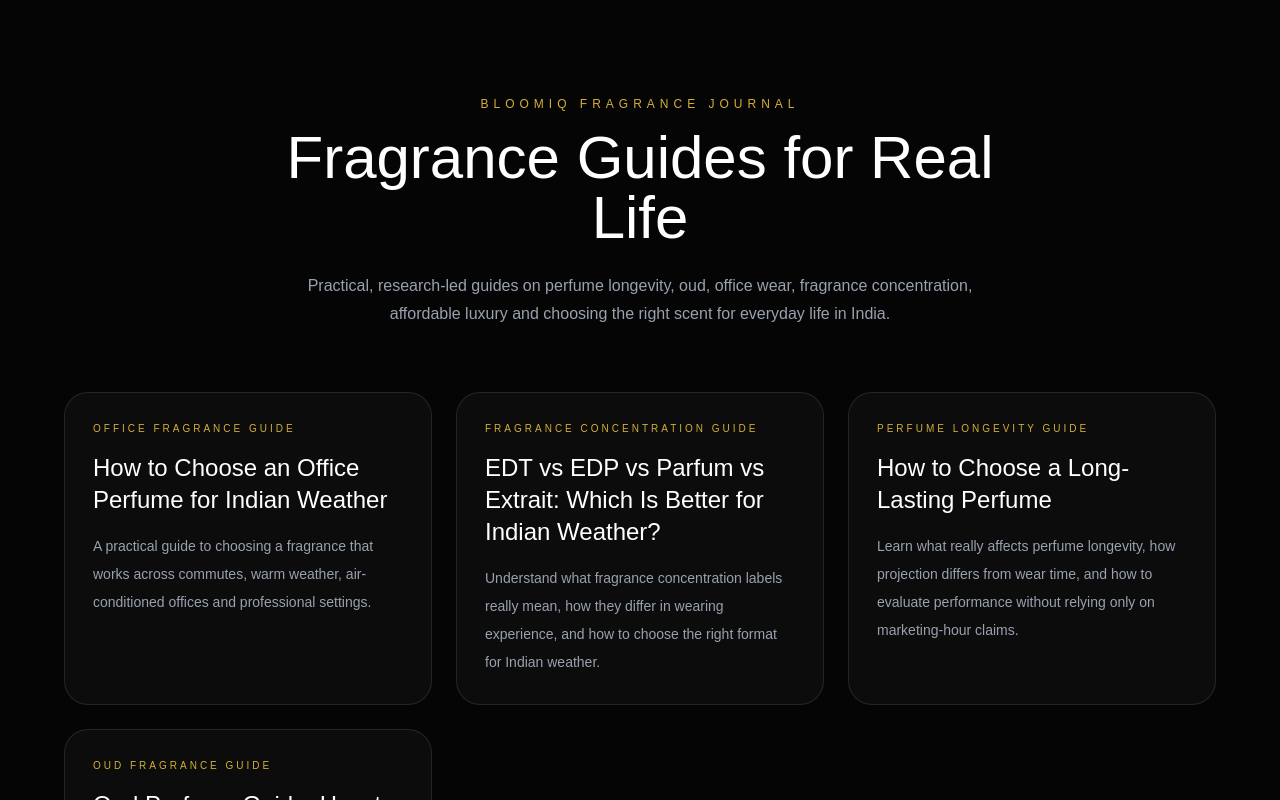
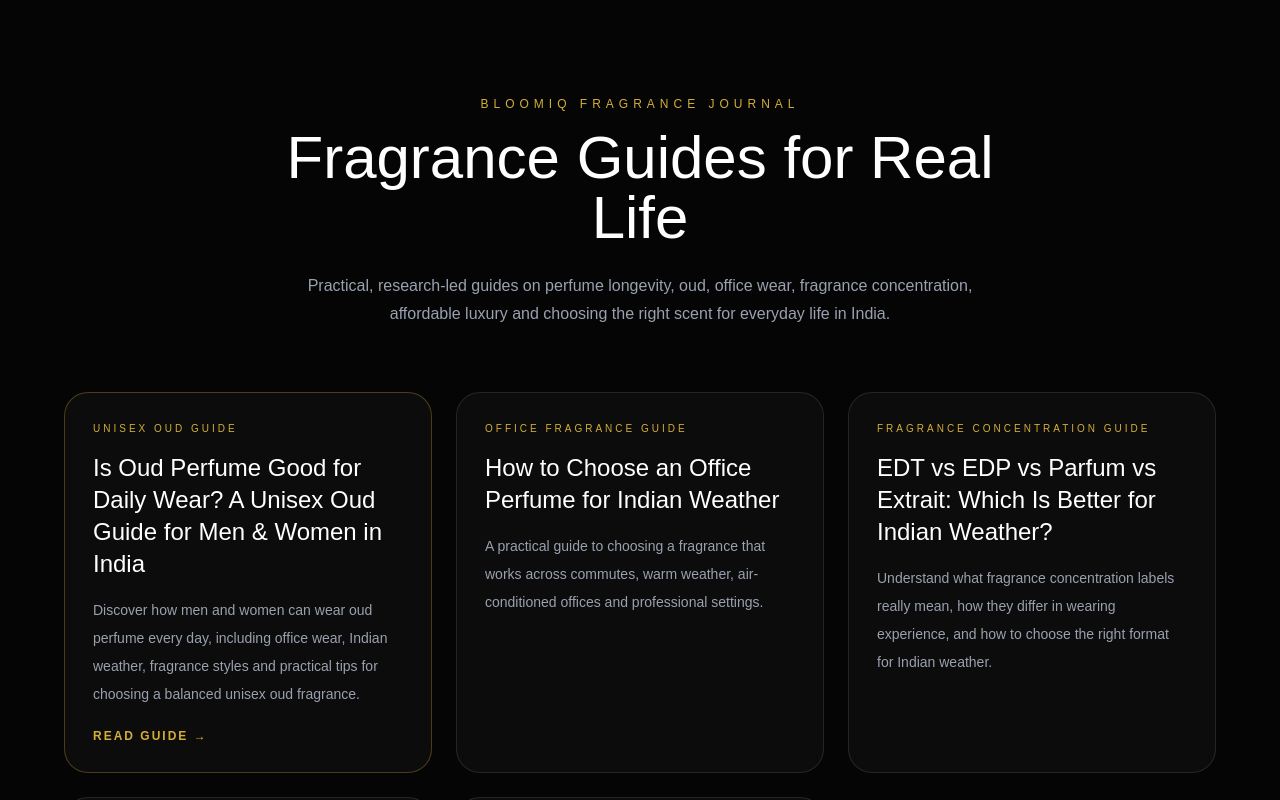
Before and after one commit to digipawan2026-debug/bloomiq-website, a Next.js app: page /blog in a window 1280 px wide. Shown: the top 800 px of the page. Built offline with nearby package versions, Linux system fonts and the light colour scheme.

Commit message:
Add unisex oud guide to fragrance journal

```diff
--- a/app/blog/page.tsx
+++ b/app/blog/page.tsx
@@ -4,7 +4,7 @@
 export const metadata: Metadata = {
   title: "Fragrance Journal | Perfume Guides for India",
   description:
-    "Explore BLOOMIQ fragrance guides on long-lasting perfume, oud, perfume concentration, office fragrances and choosing scents for Indian weather.",
+  "Explore BLOOMIQ fragrance guides on oud perfume, unisex perfume for men and women, daily wear fragrances, long-lasting perfume, office scents and Indian weather.",
   alternates: {
     canonical: "https://www.bloomiq.in/blog",
   },
@@ -44,6 +44,28 @@
         </div>
 
         <div className="mt-16 grid gap-6 md:grid-cols-2 lg:grid-cols-3">
+                    <Link
+            href="/blog/oud-perfume-daily-wear-men-women-unisex-india"
+            className="block rounded-[24px] border border-[#D4AF37]/30 bg-white/[0.03] p-7 transition hover:-translate-y-1 hover:border-[#D4AF37]/60"
+          >
+            <p className="text-[10px] uppercase tracking-[3px] text-[#D4AF37]">
+              Unisex Oud Guide
+            </p>
+
+            <h2 className="mt-4 font-heading text-2xl font-light">
+              Is Oud Perfume Good for Daily Wear? A Unisex Oud Guide for Men & Women in India
+            </h2>
+
+            <p className="mt-4 text-sm leading-7 text-gray-400">
+              Discover how men and women can wear oud perfume every day, including
+              office wear, Indian weather, fragrance styles and practical tips for
+              choosing a balanced unisex oud fragrance.
+            </p>
+
+            <p className="mt-5 text-xs font-semibold uppercase tracking-[2px] text-[#D4AF37]">
+              Read Guide →
+            </p>
+          </Link>
           <Link
             href="/blog/how-to-choose-office-perfume-indian-weather"
             className="block rounded-[24px] border border-white/10 bg-white/[0.03] p-7 transition hover:-translate-y-1 hover:border-[#D4AF37]/40"
```
